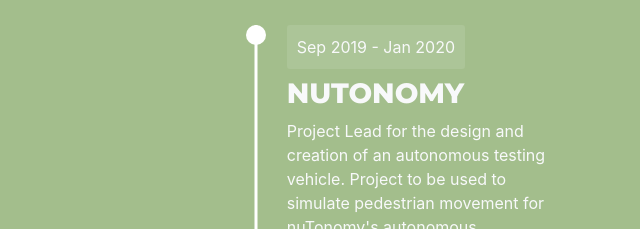
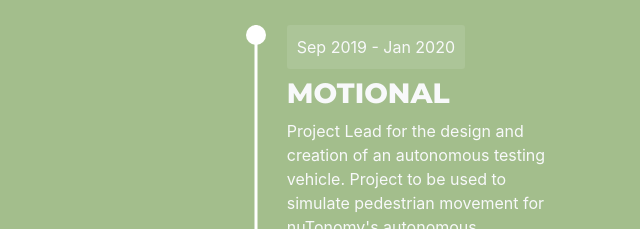
Before and after one commit to CKraft11/Portfolio, a plain HTML site: page index.html in a window 1280 px wide. Shown: the part 571-800 px from the top of the page, 640-1280 px from the left. Drawn offline with nearby package versions, Linux system fonts and the light colour scheme; a script that the page names is missing; some icons are missing.

Commit message:
Update index.html

```diff
--- a/index.html
+++ b/index.html
@@ -150,7 +150,7 @@
 
       <div class="timeline-content  right ">
         <span class="date">Sep 2019 - Jan 2020</span>
-        <h6 class="h3 my-2">nuTonomy</h6>
+        <h6 class="h3 my-2">Motional</h6>
         <p class="text-light">Project Lead for the design and creation of an autonomous testing vehicle. Project to be used to simulate pedestrian movement for nuTonomy's autonomous automobiles.</p>
       </div>
     </div>
```
